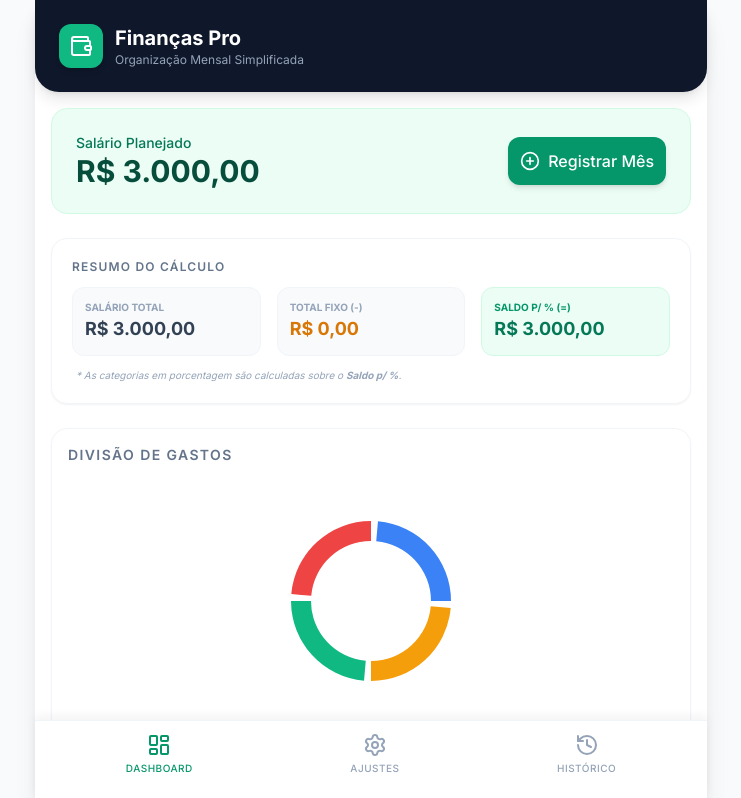
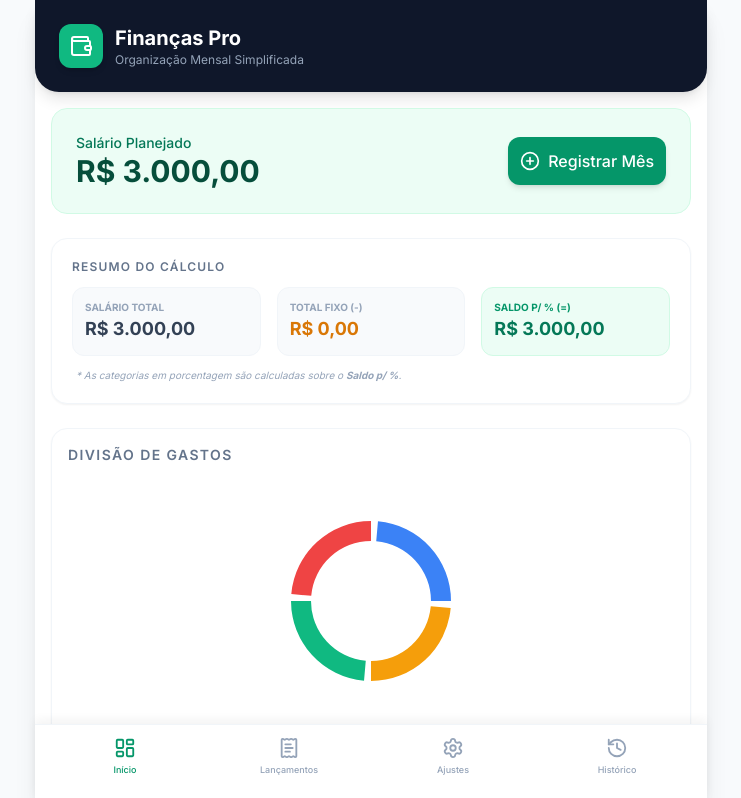
Before and after one commit to Nilsongds/financas-pro, a React (Vite) app: page / in a window 1280 px wide. Shown: the top 798 px of the page, without its empty margins (269-1010 px from the left). Built offline with nearby package versions, Linux system fonts and the light colour scheme.

Commit message:
Update Layout.tsx

```diff
--- a/components/Layout.tsx
+++ b/components/Layout.tsx
@@ -1,6 +1,5 @@
-
 import React from 'react';
-import { LayoutDashboard, Settings as SettingsIcon, History as HistoryIcon, Wallet } from 'lucide-react';
+import { LayoutDashboard, Settings as SettingsIcon, History as HistoryIcon, Wallet, ReceiptText } from 'lucide-react';
 import { TabType } from '../types';
 
 interface LayoutProps {
@@ -10,11 +9,13 @@ interface LayoutProps {
 }
 
 export const Layout: React.FC<LayoutProps> = ({ children, activeTab, setActiveTab }) => {
+  const navClass = (tab: TabType) =>
+    'flex min-w-0 flex-1 flex-col items-center gap-1 transition-colors ' +
+    (activeTab === tab ? 'text-emerald-600' : 'text-slate-400');
+
   return (
     <div className="min-h-screen flex flex-col max-w-2xl mx-auto bg-white shadow-xl">
-      {/* Header */}
       <header className="bg-slate-900 text-white p-5 sm:p-6 rounded-b-3xl shadow-lg mb-4">
-        <div className="flex items-center justify-between">
         <div className="flex items-center gap-3">
           <div className="bg-emerald-500 p-2.5 rounded-xl shadow-md">
             <Wallet size={24} className="text-white" />
@@ -24,42 +25,30 @@ export const Layout: React.FC<LayoutProps> = ({ children, activeTab, setActiveTa
             <p className="text-slate-400 text-xs">Organização Mensal Simplificada</p>
           </div>
         </div>
-
-
-        </div>
       </header>
 
-      {/* Main Content */}
       <main className="flex-1 overflow-y-auto px-4 pb-24">
         {children}
       </main>
 
-      {/* Navigation - Bottom bar for mobile focus */}
-      <nav className="fixed bottom-0 left-0 right-0 max-w-2xl mx-auto bg-white border-t border-slate-100 flex justify-around p-3 pb-6 shadow-[0_-4px_10px_rgba(0,0,0,0.05)]">
-        <button
-          onClick={() => setActiveTab('dashboard')}
-          className={`flex flex-col items-center gap-1 transition-colors ${activeTab === 'dashboard' ? 'text-emerald-600' : 'text-slate-400'}`}
-        >
-          <LayoutDashboard size={24} />
-          <span className="text-[10px] font-medium uppercase tracking-wider">Dashboard</span>
+      <nav className="fixed bottom-0 left-0 right-0 max-w-2xl mx-auto bg-white border-t border-slate-100 flex justify-around px-2 pt-3 pb-6 shadow-[0_-4px_10px_rgba(0,0,0,0.05)]">
+        <button onClick={() => setActiveTab('dashboard')} className={navClass('dashboard')}>
+          <LayoutDashboard size={22} />
+          <span className="text-[9px] font-medium">Início</span>
         </button>
-        <button
-          onClick={() => setActiveTab('settings')}
-          className={`flex flex-col items-center gap-1 transition-colors ${activeTab === 'settings' ? 'text-emerald-600' : 'text-slate-400'}`}
-        >
-          <SettingsIcon size={24} />
-          <span className="text-[10px] font-medium uppercase tracking-wider">Ajustes</span>
+        <button onClick={() => setActiveTab('transactions')} className={navClass('transactions')}>
+          <ReceiptText size={22} />
+          <span className="text-[9px] font-medium">Lançamentos</span>
         </button>
-        <button
-          onClick={() => setActiveTab('history')}
-          className={`flex flex-col items-center gap-1 transition-colors ${activeTab === 'history' ? 'text-emerald-600' : 'text-slate-400'}`}
-        >
-          <HistoryIcon size={24} />
-          <span className="text-[10px] font-medium uppercase tracking-wider">Histórico</span>
+        <button onClick={() => setActiveTab('settings')} className={navClass('settings')}>
+          <SettingsIcon size={22} />
+          <span className="text-[9px] font-medium">Ajustes</span>
+        </button>
+        <button onClick={() => setActiveTab('history')} className={navClass('history')}>
+          <HistoryIcon size={22} />
+          <span className="text-[9px] font-medium">Histórico</span>
         </button>
       </nav>
-
-
     </div>
   );
 };
```
Lines whose indentation alone changed are shown as unchanged.
